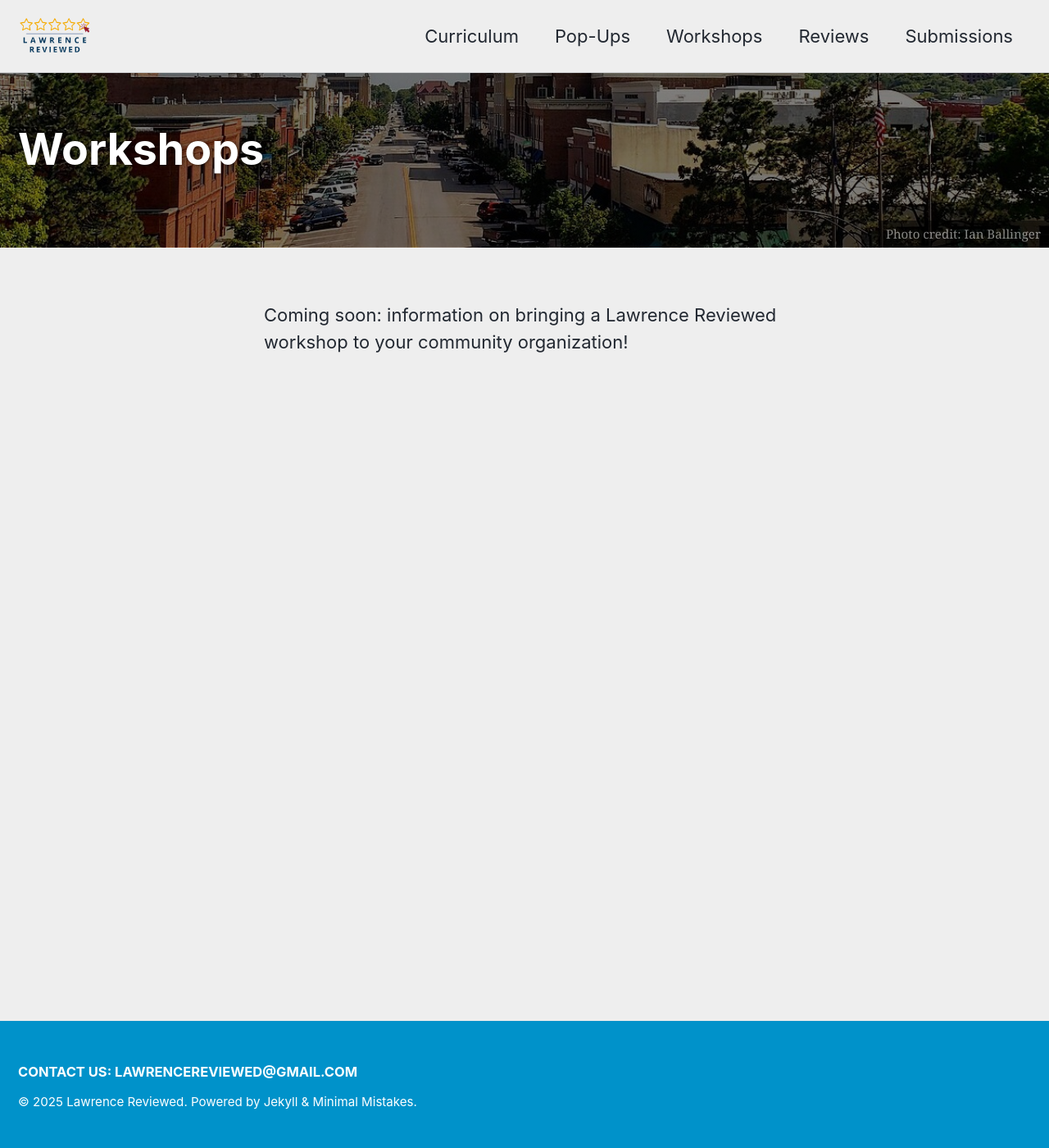
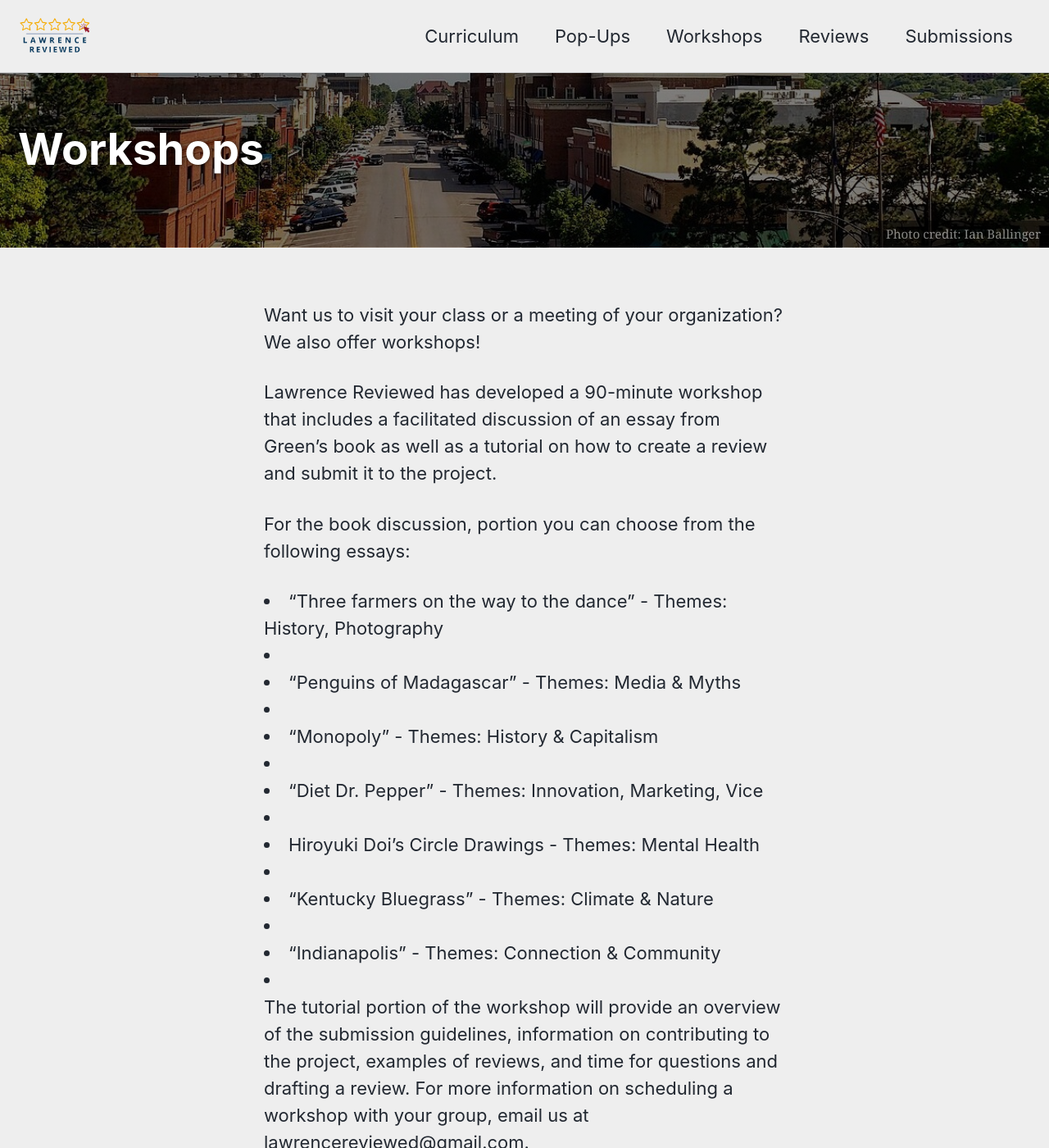
Before and after one commit to idrhku/lawrence-reviewed, a Jekyll site: the page built from _pages/workshops.md, in a window 1280 px wide and 1400 px high. Shown: the whole window at 82% size. Built offline with Jekyll 4.4.1, drawn with Linux system fonts in a browser that asks for light colours; cached includes are drawn as plain includes.

Commit message:
Update workshops.md

```diff
--- a/_pages/workshops.md
+++ b/_pages/workshops.md
@@ -12,4 +12,26 @@ header:
   #     url: "https://github.com/mmistakes/minimal-mistakes/"
   caption: "Photo credit: Ian Ballinger"
 ---
-Coming soon: information on bringing a Lawrence Reviewed workshop to your community organization!
+Want us to visit your class or a meeting of your organization? We also offer workshops!
+
+Lawrence Reviewed has developed a 90-minute workshop that includes a facilitated discussion of an essay from Green's book as well as a tutorial on how to create a review and submit it to the project.
+
+For the book discussion, portion you can choose from the following essays:
+<br>
+<li>“Three farmers on the way to the dance” - Themes: History, Photography<li>
+<br>
+<li>“Penguins of Madagascar” - Themes: Media & Myths<li>
+<br>
+<li>“Monopoly” - Themes: History & Capitalism<li>
+<br>
+<li>“Diet Dr. Pepper”  - Themes: Innovation, Marketing, Vice<li>
+<br>
+<li> Hiroyuki Doi’s Circle Drawings - Themes: Mental Health <li>
+<br>
+<li>“Kentucky Bluegrass” - Themes: Climate & Nature<li>
+<br>
+<li>“Indianapolis” - Themes: Connection & Community<li>
+<br>
+The tutorial portion of the workshop will provide an overview of the submission guidelines, information on contributing to the project, examples of reviews, and time for questions and drafting a review.
+
+For more information on scheduling a workshop with your group, email us at lawrencereviewed@gmail.com.
```
